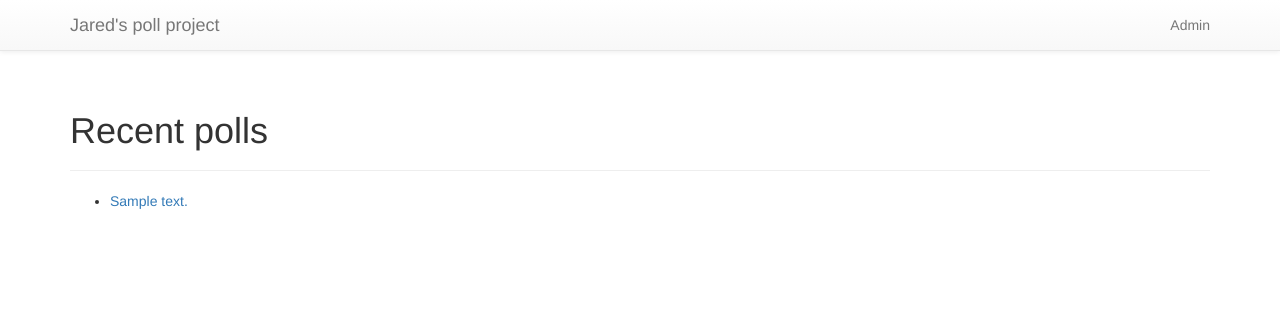
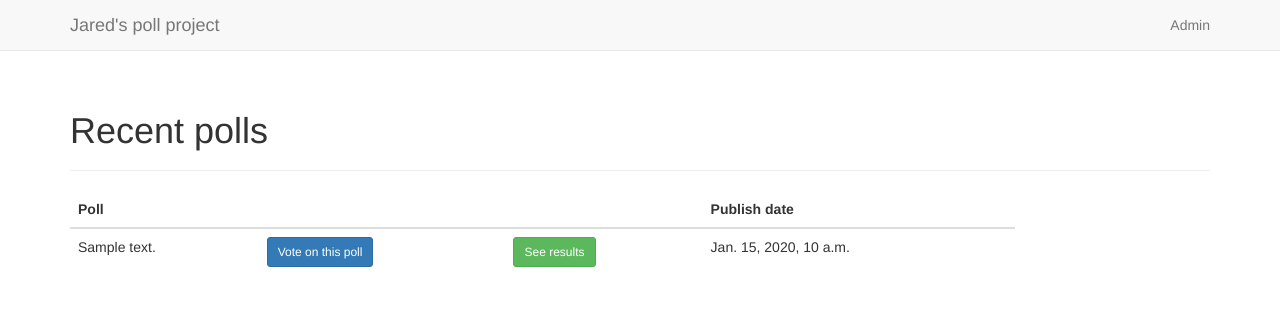
Before and after one commit to jaredharley/learn-python, a Django app: template mysite/polls/templates/polls/index.html in a window 1280 px wide. Shown: the top 311 px of the page. Run offline with Django 3.2, Linux system fonts and the light colour scheme; the template is opened without the code that fills it: values that come from a table or form of the project are taken from there, others are empty; tables that the repository leaves empty hold one stand-in row (values such as "Sample post"); some libraries are stand-ins or nearby versions.

Commit message:
Modified index page
Modified the index page to display the current polls in a table,
and created buttons to go to the vote or results page.

Dropped the bootstrap theme css link from `base.html`.

```diff
--- a/mysite/polls/templates/polls/base.html
+++ b/mysite/polls/templates/polls/base.html
@@ -9,9 +9,6 @@
     <!-- Bootstrap -->
     <!-- Latest compiled and minified CSS -->
        <link rel="stylesheet" href="https://maxcdn.bootstrapcdn.com/bootstrap/3.3.1/css/bootstrap.min.css">
-
-       <!-- Optional theme -->
-       <link rel="stylesheet" href="https://maxcdn.bootstrapcdn.com/bootstrap/3.3.1/css/bootstrap-theme.min.css">
 
        <!-- Latest compiled and minified JavaScript -->
        <script src="https://maxcdn.bootstrapcdn.com/bootstrap/3.3.1/js/bootstrap.min.js"></script>
--- a/mysite/polls/templates/polls/index.html
+++ b/mysite/polls/templates/polls/index.html
@@ -7,13 +7,26 @@
     <h1>Recent polls</h1>
 </div>
 <div class="row">
-    <div class="col-md-8">
+    <div class="col-md-10">
         {% if latest_question_list %}
-            <ul>
-            {% for question in latest_question_list %}
-                <li><a href="{% url 'polls:detail' question.id %}">{{ question.question_text }}</a></li>
-            {% endfor %}
-            </ul>
+            <table class="table table-hover">
+                <thead>
+                    <tr>
+                        <th colspan=3>Poll</th>
+                        <th>Publish date</th>
+                    </tr>
+                </thead>
+                <tbody>
+                    {% for question in latest_question_list %}
+                    <tr>
+                        <td>{{ question.question_text }}</td>
+                        <td><a class="btn btn-primary btn-sm" href="{% url 'polls:detail' question.id %}">Vote on this poll</a></td>
+                        <td><a class="btn btn-success btn-sm" href="{% url 'polls:results' question.id %}">See results</a></td>
+                        <td>{{ question.pub_date }}</td>
+                    </tr>
+                    {% endfor %}
+                </tbody>
+            </table>
         {% else %}
             <p>No polls are available.</p>
         {% endif %}
```
